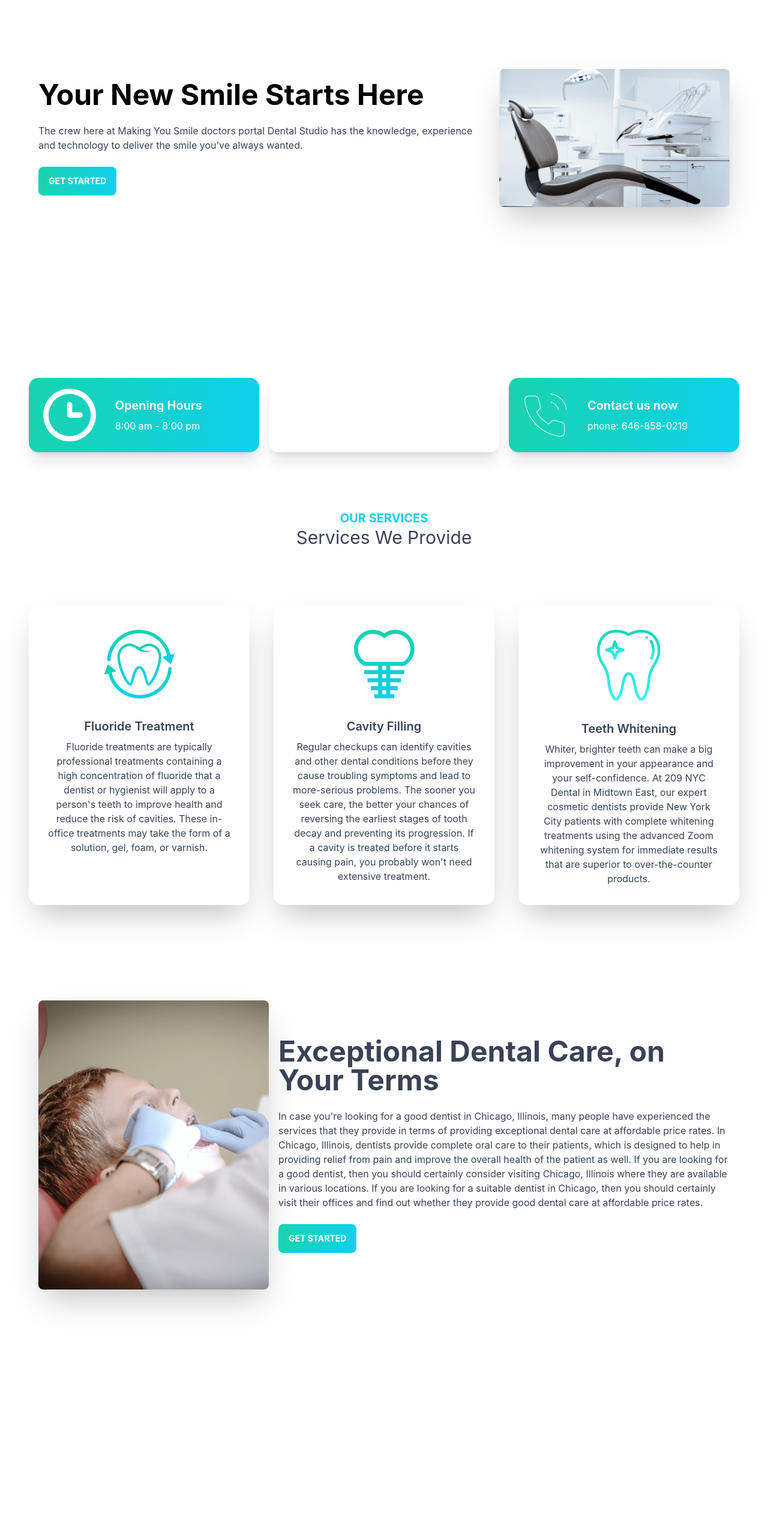
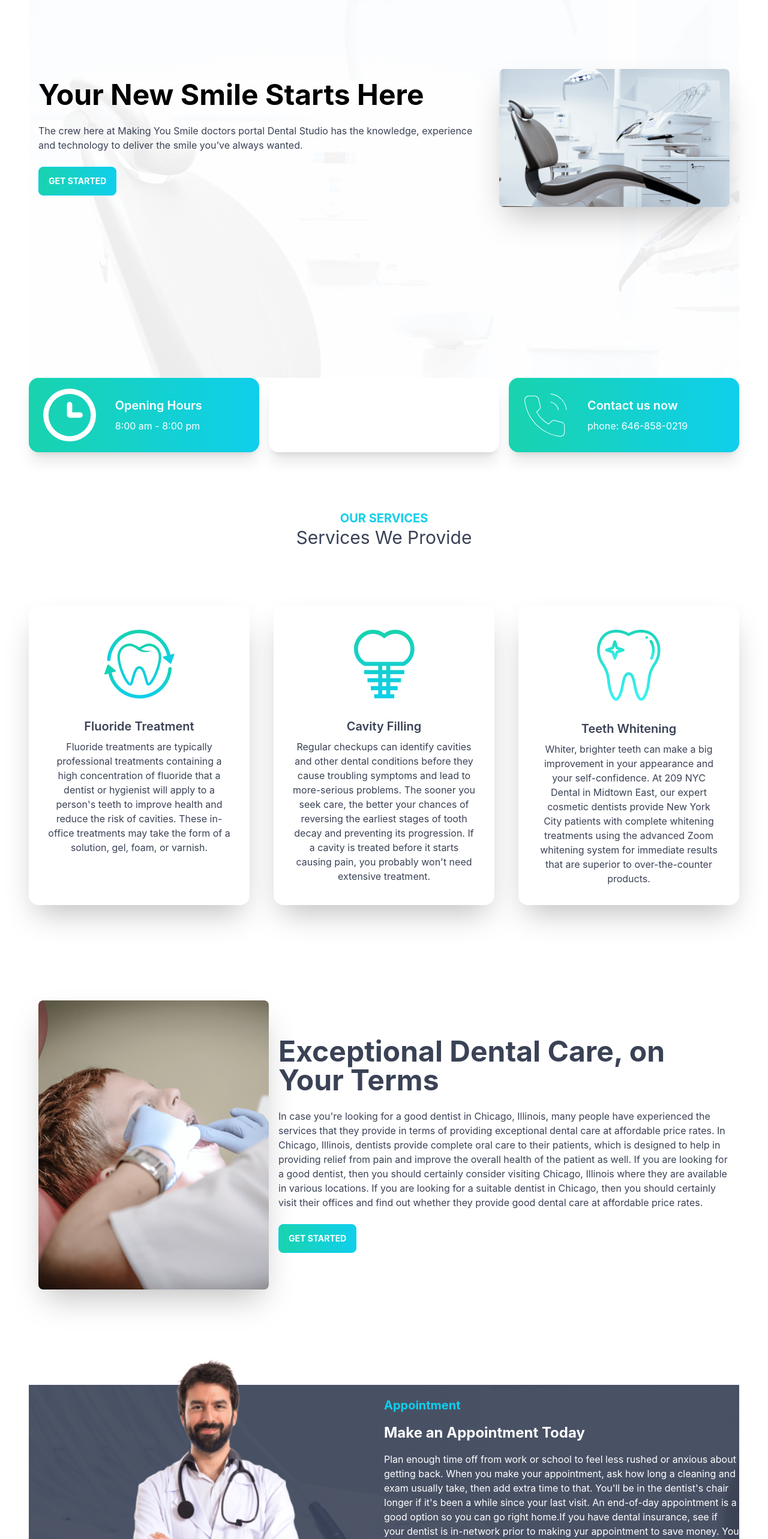
Before and after one commit to ibrahimsarder96/doctors-portal-client, a React (Create React App) app: page / in a window 1280 px wide. Shown: the part 234-2800 px from the top of the page at 60% size. Before the commit the page ends 2543 px from the top, so only its background shows below. Built offline with nearby package versions, Linux system fonts and the light colour scheme.

Commit message:
added makeappointment

```diff
--- a/src/Pages/Home/Banner.js
+++ b/src/Pages/Home/Banner.js
@@ -1,16 +1,20 @@
 import React from 'react';
 import chair from '../../assets/images/chair.png';
+import PrimaryButton from '../Shared/PrimaryButton';
+import bg from '../../assets/images/bg.png'
 
 
 const Banner = () => {
   return (
-    <div class="hero min-h-screen ">
+    <div style={{
+      background: `url(${bg})`
+    }} class="hero min-h-screen">
   <div class="hero-content flex-col lg:flex-row-reverse xl:max-w-screen-2xl">
     <img src={chair} class="max-w-sm rounded-lg shadow-2xl" />
     <div>
       <h1 class="text-5xl font-bold text-black">Your New Smile Starts Here</h1>
       <p class="py-6 text-accent">The crew here at Making You Smile doctors portal Dental Studio has the knowledge, experience and technology to deliver the smile you’ve always wanted.</p>
-      <button class="btn btn-primary text-white font-bold bg-gradient-to-r from-secondary to-primary">Get Started</button>
+      <PrimaryButton>Get Started</PrimaryButton>
     </div>
   </div>
 </div>
--- a/src/Pages/Home/Home.js
+++ b/src/Pages/Home/Home.js
@@ -1,6 +1,7 @@
 import React from 'react';
 import Banner from './Banner';
 import Info from './Info';
+import MakeAppointment from './MakeAppointment';
 import Services from './Services';
 import Terms from './Terms';
 
@@ -11,6 +12,7 @@ const Home = () => {
       <Info></Info>
       <Services></Services>
       <Terms></Terms>
+      <MakeAppointment></MakeAppointment>
     </div>
   );
 };
--- /dev/null
+++ b/src/Pages/Home/MakeAppointment.js
@@ -0,0 +1,25 @@
+import React from 'react';
+import doctor from '../../assets/images/doctor.png';
+import appointment from '../../assets/images/appointment.png'
+import PrimaryButton from '../Shared/PrimaryButton';
+
+const MakeAppointment = () => {
+  return (
+    <section style={{
+      background: `url(${appointment})`
+    }} className='flex justify-center items-center'>
+      <div className='flex-1 hidden lg:block'>
+        <img className='mt-[-100px]' src={doctor} alt="" />
+      </div>
+      <div className='flex-1'>
+        <h1 className='text-primary text-xl my-4 font-bold'>Appointment</h1>
+        <h2 className='text-white text-2xl my-4 font-bold'>Make an Appointment Today</h2>
+        <p className='text-white my-4'>Plan enough time off from work or school to feel less rushed or anxious about getting back. When you make your appointment, ask how long a cleaning and exam usually take, then add extra time to that. You'll be in the dentist's chair longer if it's been a while since your last visit. An end-of-day appointment is a good option so you can go right home.If you have dental insurance, see if your dentist is in-network prior to making yur appointment to save money. You may have to pay a co-pay when you're at the office, or your dentist might bill you the balance after your insurance pays them. If you don't have insurance, find out ahead of time how much you should plan to pay at your appointment.On the day, get there early so you can fill out paperwork (or turn it in if forms are available online ahead of time) and give the staff time to set you up. Have your driver's license and insurance card ready when you check in at the reception desk.
+        </p>
+          <PrimaryButton>Get Started</PrimaryButton>
+      </div>
+    </section>
+  );
+};
+
+export default MakeAppointment;
--- a/src/Pages/Home/Terms.js
+++ b/src/Pages/Home/Terms.js
@@ -1,5 +1,6 @@
 import React from 'react';
 import treatment from '../../assets/images/treatment.png'
+import PrimaryButton from '../Shared/PrimaryButton';
 
 const Terms = () => {
   return (
@@ -9,7 +10,7 @@ const Terms = () => {
     <div>
       <h1 class="text-5xl text-accent font-bold">Exceptional Dental Care, on Your Terms</h1>
       <p class="py-6 text-accent">In case you're looking for a good dentist in Chicago, Illinois, many people have experienced the services that they provide in terms of providing exceptional dental care at affordable price rates. In Chicago, Illinois, dentists provide complete oral care to their patients, which is designed to help in providing relief from pain and improve the overall health of the patient as well. If you are looking for a good dentist, then you should certainly consider visiting Chicago, Illinois where they are available in various locations. If you are looking for a suitable dentist in Chicago, then you should certainly visit their offices and find out whether they provide good dental care at affordable price rates.</p>
-      <button class="btn btn-primary text-white font-bold bg-gradient-to-r from-secondary to-primary">Get Started</button>
+    <PrimaryButton>Get Started</PrimaryButton>
     </div>
   </div>
 </div>
--- /dev/null
+++ b/src/Pages/Home/Testimonials.js
@@ -0,0 +1,17 @@
+import React from 'react';
+
+const Testimonials = () => {
+  return (
+    <section>
+      <div>
+        <div>
+
+        </div>
+        <div></div>
+      </div>
+      <div></div>
+    </section>
+  );
+};
+
+export default Testimonials;
--- /dev/null
+++ b/src/Pages/Shared/PrimaryButton.js
@@ -0,0 +1,11 @@
+import React from 'react';
+
+const PrimaryButton = ({children}) => {
+  return (
+    <div>
+      <button class="btn btn-primary text-white font-bold bg-gradient-to-r from-secondary to-primary">{children}</button>
+    </div>
+  );
+};
+
+export default PrimaryButton;
```
